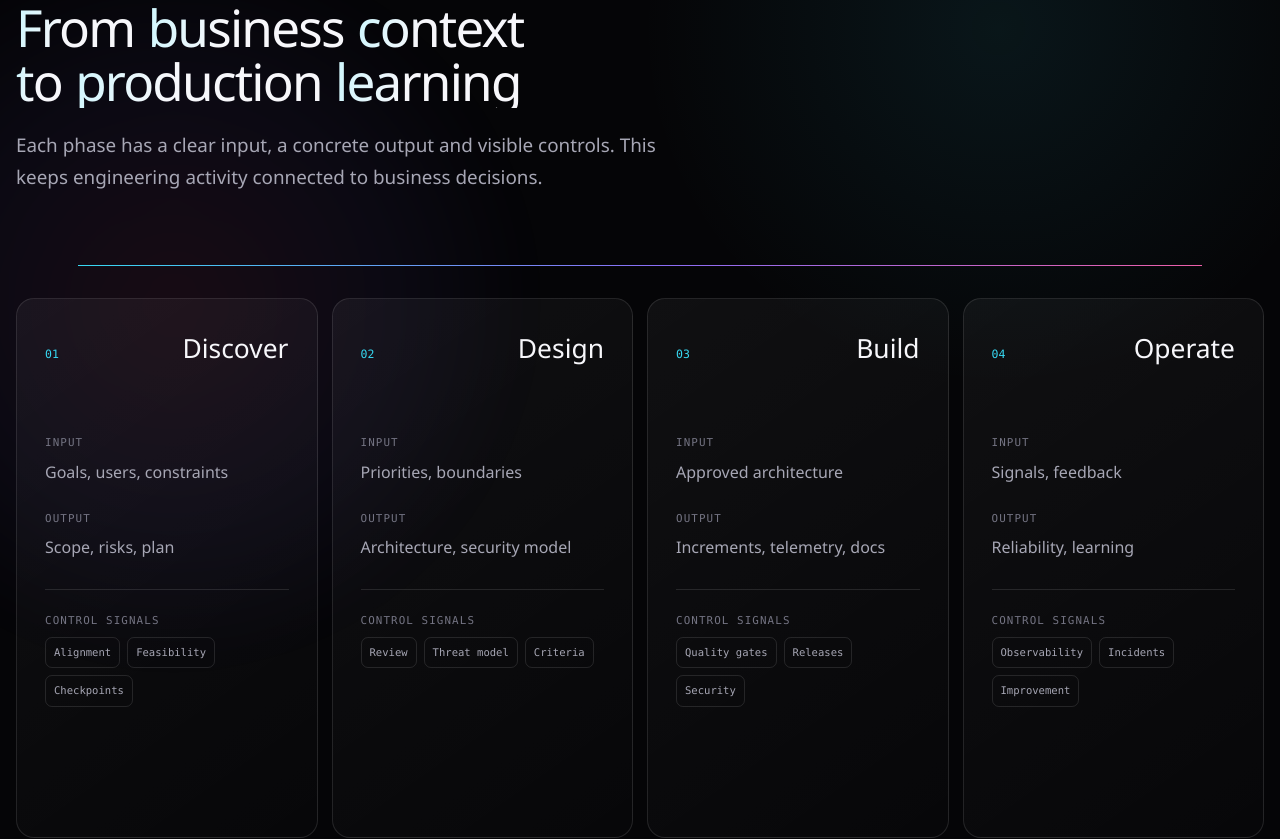
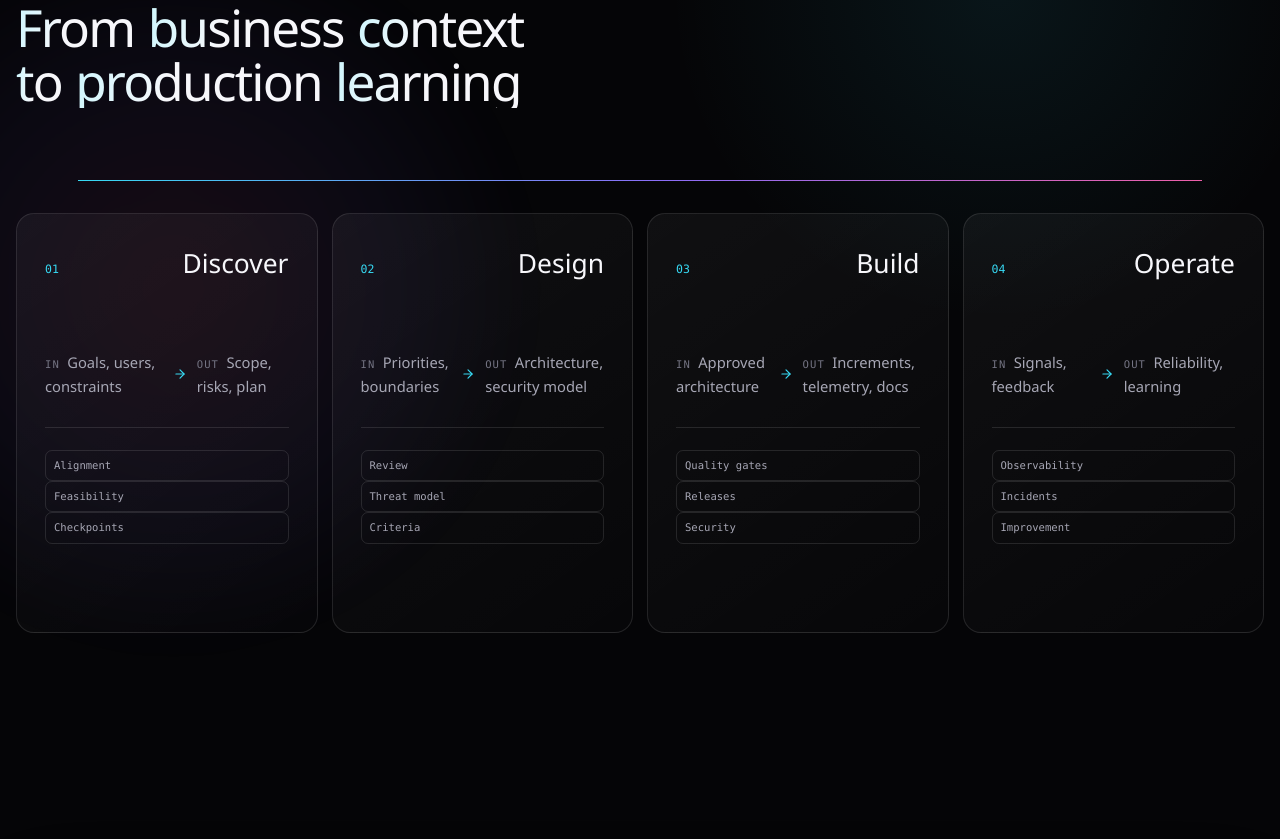
Before and after one commit to shiv10r/VSRSystems, a React (Vite) app: page / in a window 1280 px wide. Shown: the part 6920-7759 px from the top of the page. Built offline with nearby package versions, Linux system fonts and the light colour scheme.

Commit message:
feat(home): render operating model as compact animated flow diagram

```diff
--- a/src/components/home/OperatingModel.tsx
+++ b/src/components/home/OperatingModel.tsx
@@ -1,4 +1,5 @@
 import { motion, useReducedMotion } from "framer-motion"
+import { ArrowRight } from "lucide-react"
 import { operatingModel } from "../../data/story"
 import { Reveal } from "../shared/Reveal"
 import { SectionHeading } from "../shared/SectionHeading"
@@ -12,7 +13,6 @@ export const OperatingModel = () => {
         <SectionHeading
           eyebrow="Operating model"
           title="From business context to production learning"
-          description="Each phase has a clear input, a concrete output and visible controls. This keeps engineering activity connected to business decisions."
         />
         <div className="operating-flow" aria-hidden="true">
           <motion.span
@@ -48,24 +48,16 @@ export const OperatingModel = () => {
                     <span>{step.phase}</span>
                     <h3>{step.title}</h3>
                   </div>
-                  <dl>
-                    <div>
-                      <dt>Input</dt>
-                      <dd>{step.input}</dd>
-                    </div>
-                    <div>
-                      <dt>Output</dt>
-                      <dd>{step.output}</dd>
-                    </div>
-                  </dl>
-                  <div className="operating-card__controls">
-                    <p>Control signals</p>
-                    <ul>
-                      {step.controls.map((control) => (
-                        <li key={control}>{control}</li>
-                      ))}
-                    </ul>
-                  </div>
+                  <p className="operating-card__flow">
+                    <span>{step.input}</span>
+                    <ArrowRight aria-hidden="true" size={14} />
+                    <span>{step.output}</span>
+                  </p>
+                  <ul className="operating-card__controls">
+                    {step.controls.map((control) => (
+                      <li key={control}>{control}</li>
+                    ))}
+                  </ul>
                 </article>
               </Reveal>
             </li>
--- a/src/styles/operations.css
+++ b/src/styles/operations.css
@@ -36,7 +36,7 @@
   list-style: none;
 }
 .operating-card {
-  min-height: 540px;
+  min-height: 420px;
   height: 100%;
   padding: 28px;
   border: 1px solid var(--border);
@@ -59,26 +59,34 @@
   margin-bottom: 0;
   font-size: 1.65rem;
 }
-.operating-card dl {
-  display: grid;
-  gap: 24px;
-  margin: 0;
+.operating-card__flow {
+  display: flex;
+  align-items: center;
+  gap: 10px;
+  margin: 0 0 28px;
+  color: var(--text-muted);
+  font-size: 0.92rem;
 }
-.operating-card dt,
-.operating-card__controls > p {
-  margin-bottom: 7px;
+.operating-card__flow span:first-child::before {
+  content: "IN  ";
   color: var(--text-quiet);
   font-family: var(--font-mono);
-  font-size: 0.68rem;
+  font-size: 0.66rem;
   letter-spacing: 0.1em;
-  text-transform: uppercase;
 }
-.operating-card dd {
-  margin: 0;
-  color: var(--text-muted);
+.operating-card__flow span:last-child::before {
+  content: "OUT ";
+  color: var(--text-quiet);
+  font-family: var(--font-mono);
+  font-size: 0.66rem;
+  letter-spacing: 0.1em;
+}
+.operating-card__flow svg {
+  flex: 0 0 auto;
+  color: var(--cyan);
 }
 .operating-card__controls {
-  margin-top: 28px;
+  margin: 0;
   padding-top: 22px;
   border-top: 1px solid var(--border);
 }
@@ -104,7 +112,7 @@
     grid-template-columns: repeat(2, minmax(0, 1fr));
   }
   .operating-card {
-    min-height: 490px;
+    min-height: 400px;
   }
 }
 
```
